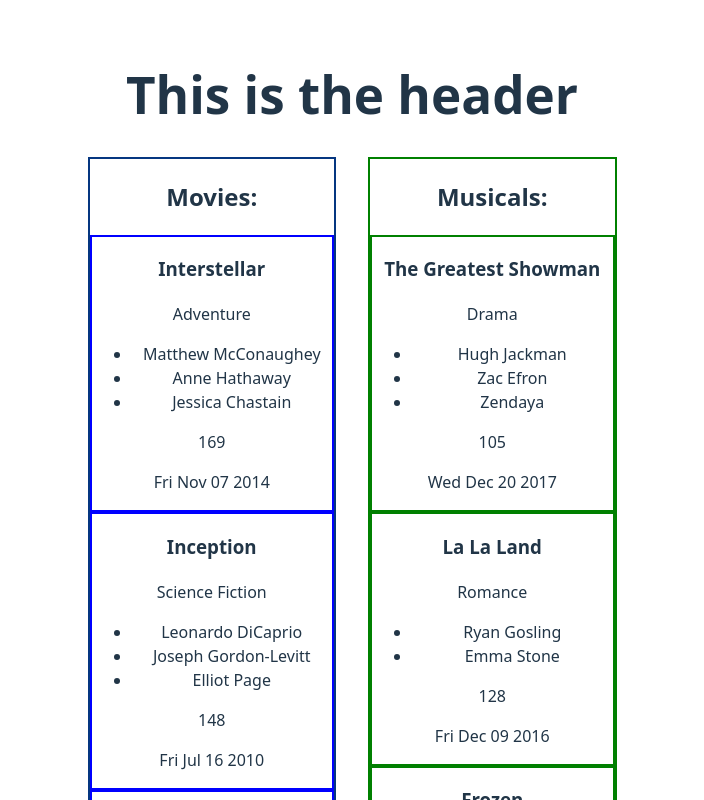
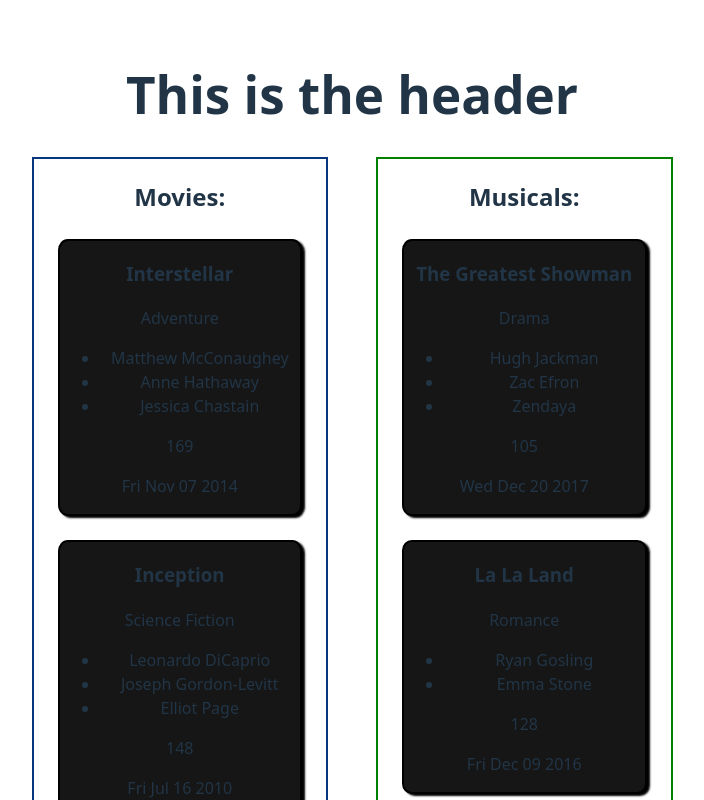
Before and after one commit to JacobWoodbury/dynamic-collections, a React (Vite) app: page / in a window 1280 px wide. Shown: the top 800 px of the page, without its empty margins (288-992 px from the left). Built offline with nearby package versions, Linux system fonts and the light colour scheme.

Commit message:
styling cards for each movie/musical

```diff
--- a/src/App.css
+++ b/src/App.css
@@ -16,8 +16,13 @@
 }
 .main{
   display: flex;
-  gap: 2rem;
+  gap: 3rem;
 }
 .card{
-  border: 2px solid blue;
+  margin: 1.5rem;
+  background-color: rgb(22, 22, 22);
+  border: 2px solid black;
+  justify-content: space-between;
+  border-radius: 4%;
+  box-shadow: 3px 2px 2px black;
 }
--- a/src/App.jsx
+++ b/src/App.jsx
@@ -32,7 +32,7 @@
   const traverseMusicals = data.map((film) =>{
     if(film.musical){
       return(<>
-      <section className = "musicals">
+      <section className = "card">
         <Movie
         key= {film.id}
         name= {film.name}
```
